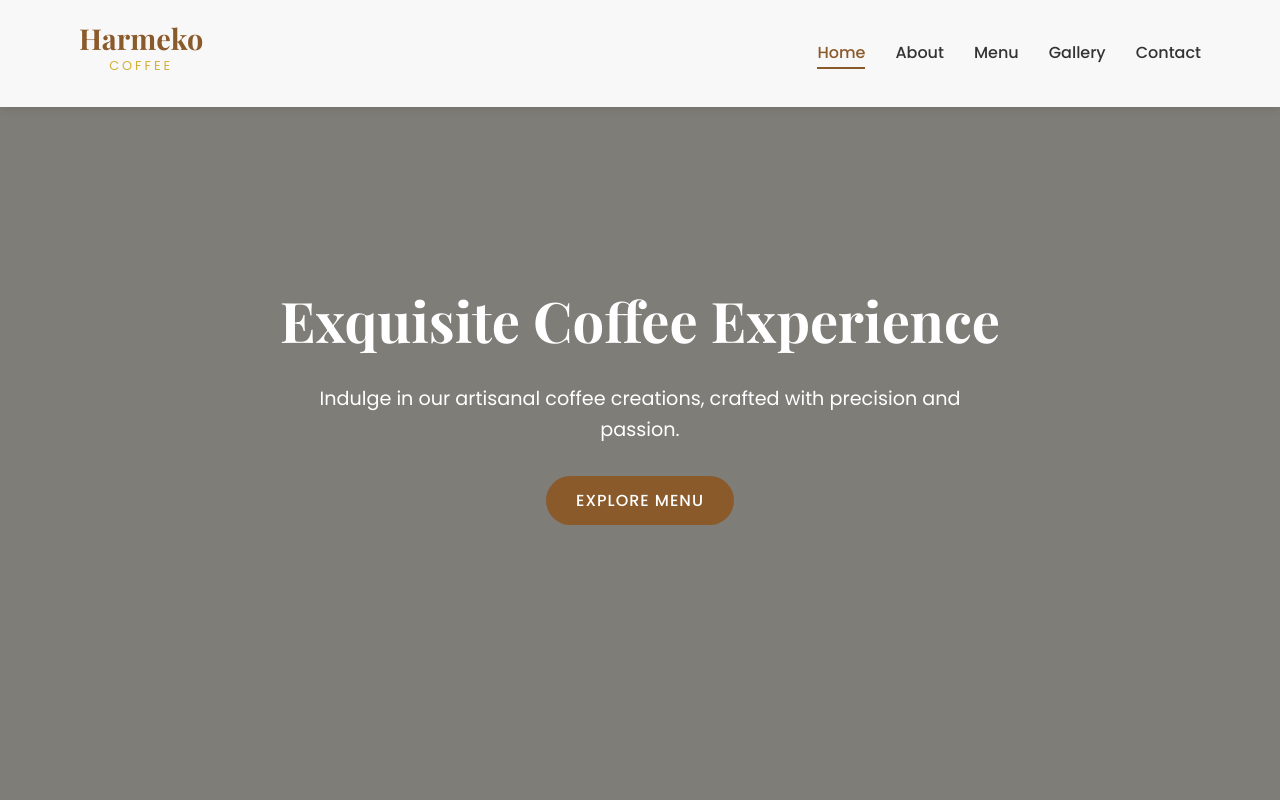
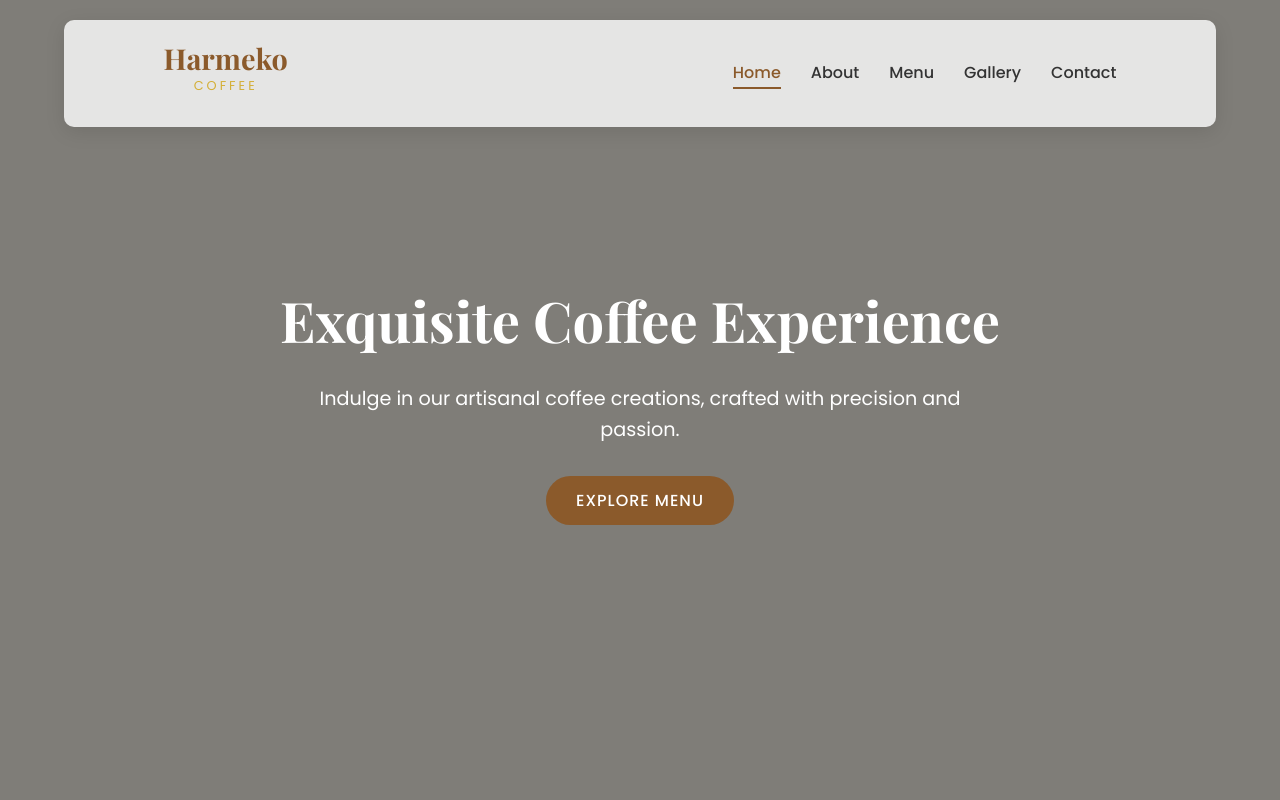
Before and after one commit to jabezinu/having_fun_4, a plain HTML site: page index.html in a window 1280 px wide. Shown: the top 800 px of the page. Drawn offline with nearby package versions, Linux system fonts and the light colour scheme.

Commit message:
make the navbar transparent and floating

```diff
--- a/styles.css
+++ b/styles.css
@@ -126,13 +126,18 @@ img {
 /* Header Styles */
 header {
     position: fixed;
-    top: 0;
-    left: 0;
-    width: 100%;
-    background-color: rgba(255, 255, 255, 0.95);
-    box-shadow: 0 2px 10px rgba(0, 0, 0, 0.1);
+    top: 20px;
+    left: 50%;
+    transform: translateX(-50%);
+    width: 90%;
+    max-width: 1400px;
+    background-color: rgba(255, 255, 255, 0.8);
+    backdrop-filter: blur(5px);
+    box-shadow: 0 5px 20px rgba(0, 0, 0, 0.1);
     z-index: 1000;
-    padding: 15px 0;
+    padding: 15px 30px;
+    border-radius: 10px;
+    transition: all 0.3s ease;
 }
 
 header .container {
```
